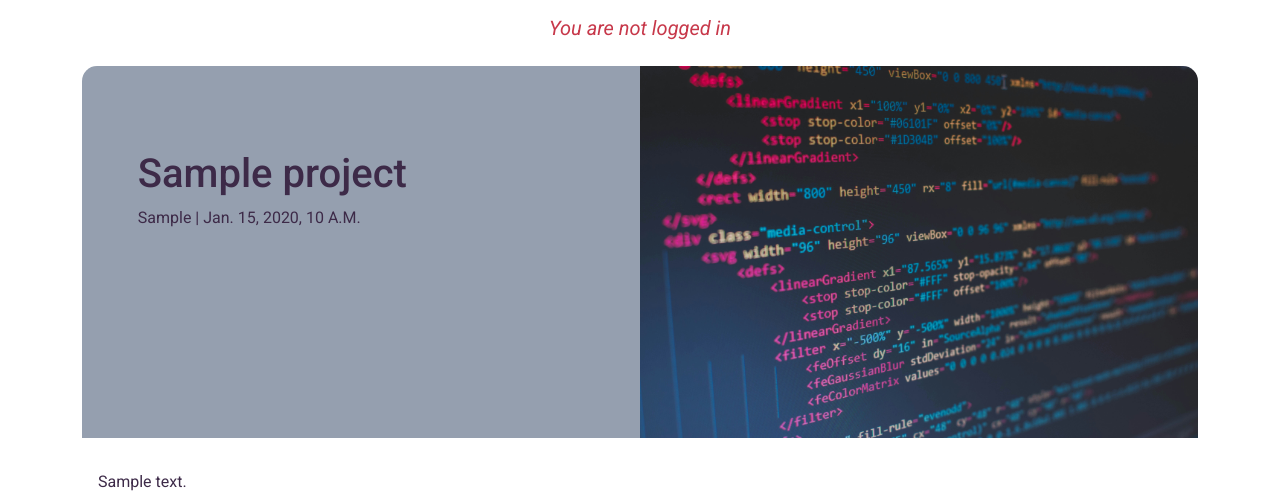
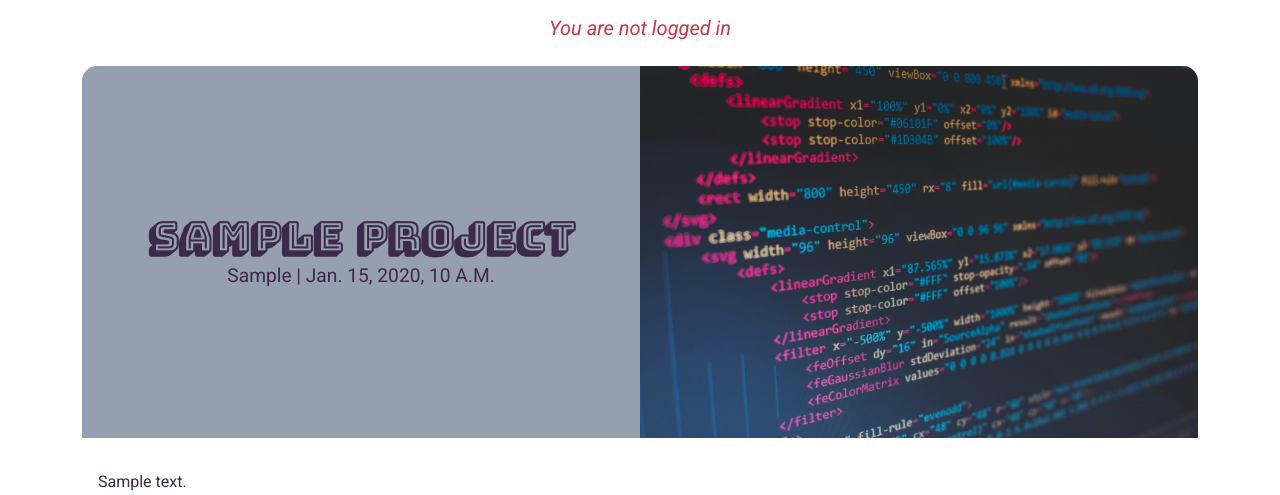
Before and after one commit to els-390/CI-Capstone-Portfolio-Project-Clone, a Django app: a page that uses projects/templates/projects/project_detail.html in a window 1280 px wide. Shown: the part 64-559 px from the top of the page. Run offline with Django 4.2, Linux system fonts and the light colour scheme; tables that the repository leaves empty hold one stand-in row (values such as "Sample post"); some libraries are stand-ins or nearby versions.

Commit message:
Update masthead title and subtitle styles. Update image and image container styles.

```diff
--- a/static/css/style.css
+++ b/static/css/style.css
@@ -60,8 +60,8 @@ body {
     height: 100%;
     /* Make all cards equal height */
     background-color: #F7F2F2;
-        /* Optional: Background color */
-        border: 1px solid #ddd;
+    /* Optional: Background color */
+    border: 1px solid #ddd;
     /* Optional: Border for styling */
 }
 
@@ -77,18 +77,28 @@ body {
 
 .card-img-top {
     max-height: 250px;
-    /* Consistent image height */
-    object-fit: cover;
-    /* Crop image to fit container */
+    /* Set a consistent maximum height */
     width: 100%;
-    /* Ensure image spans the card width */
+    /* Ensure image spans the full width of the container */
+    object-fit: contain;
+    /* Ensures image is fully visible without cropping */
+    margin: 5px;
+    /* Optional: Add margin around the image */
+    display: block;
+    /* Remove unwanted space below image */
+    border: 2px solid #F7F2F2;
+    /* Optional: Add a border around the image */
 }
 
 .image-container {
     position: relative;
     overflow: hidden;
-    height: 325px;
-    /* Consistent height for all images */
+    background-color: #fff;
+    height: 325px;               /* Fixed container height for larger screens */
+    width: 100%;                 /* Full width */
+    display: flex;
+    justify-content: center;     /* Horizontally center the image */
+    align-items: center;         /* Vertically center the image */
 }
 
 .image-flash {
@@ -213,8 +223,31 @@ body {
     color: #3D2A48;
     position: relative;
     border-top-left-radius: 15px;
-    /* Adjust the radius value */
+    display: flex;
+    flex-direction: column; /* Stacks content vertically */
+    justify-content: center; /* Vertically center content */
+    align-items: center; /* Horizontally center content */
+    text-align: center; /* Center text inside h1 and p */
+    padding: 20px; /* Optional: Adjust padding for spacing */
 }
+
+.project-title, .project-subtitle {
+    margin: 0; /* Remove any default margin */
+}
+
+/* Optional styling for the text elements */
+.project-title {
+    font-family: 'Bungee Shade', sans-serif; /* Ensure you have the correct font */
+    font-size: 2.5rem; /* Adjust size as needed */
+    font-weight: 700;
+}
+
+.project-subtitle {
+    font-family: 'Roboto', sans-serif;
+    font-size: 1.2rem; /* Adjust size as needed */
+    text-transform: capitalize;
+}
+
 
 .masthead-image {
     position: relative;
@@ -256,7 +289,7 @@ body {
     color: #C7384A;
 }
 
-.project-title {
+/* .project-title {
     margin-top: 15%;
     margin-left: 10%;
 }
@@ -264,7 +297,7 @@ body {
 .project-subtitle {
     margin-left: 10%;
     text-transform: capitalize;
-}
+} */
 
 .card-title {
     color: #3D2A48;
```
Also changed, not shown: projects/templates/projects/project_detail.html (+0 -7 lines).
